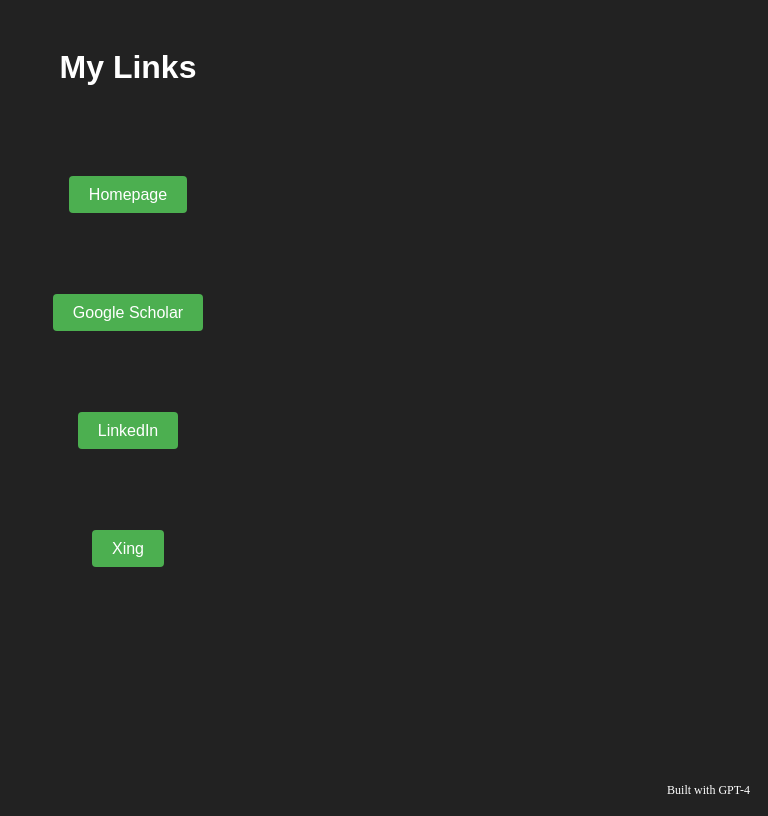
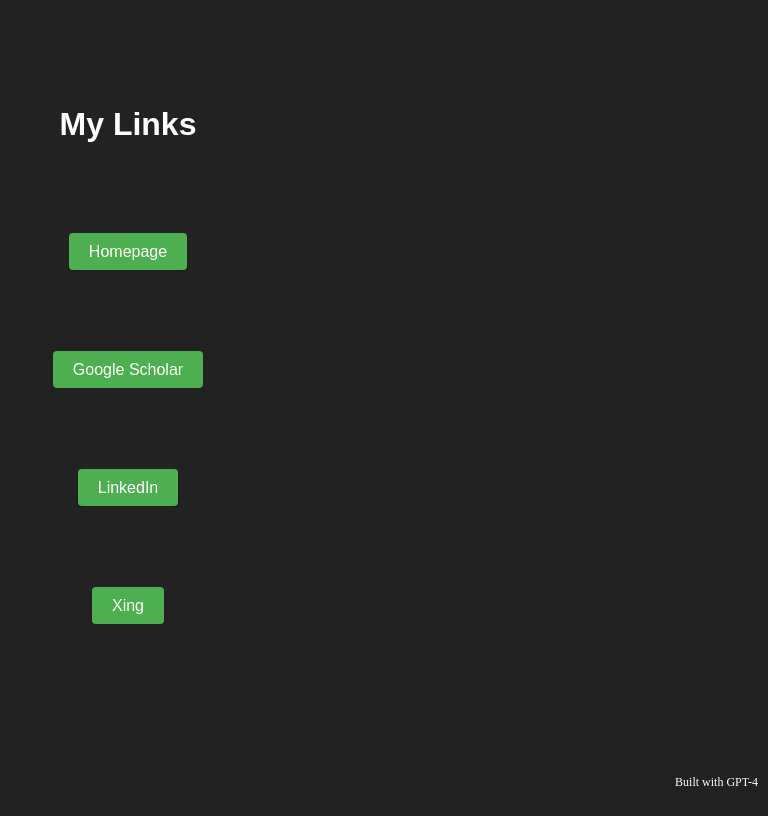
Before and after one commit to MGBsp/MGBsp.github.io, a plain HTML site: page index.html in a window 1280 px wide. Shown: the whole page, without its empty margins (512-1280 px from the left). Drawn offline with Linux system fonts and the light colour scheme.

Commit message:
Update index.html

```diff
--- a/index.html
+++ b/index.html
@@ -4,18 +4,59 @@
     <meta charset="UTF-8">
     <meta name="viewport" content="width=device-width, initial-scale=1.0">
     <title>My Links</title>
+    <style>
+        body {
+            background-color: #222;
+            margin: 0;
+            display: flex;
+            justify-content: center;
+            align-items: center;
+            height: 100vh;
+            position: relative;
+        }
+        #links {
+            text-align: center;
+            font-family: Arial, sans-serif;
+            padding: 20px;
+        }
+        ul {
+            list-style-type: none;
+            padding: 0;
+        }
+        li {
+            margin-bottom: 100px;
+        }
+        a {
+            background-color: #4CAF50;
+            color: white;
+            padding: 10px 20px;
+            text-decoration: none;
+            border-radius: 4px;
+        }
+        h1 {
+            color: #ffffff;
+            margin-bottom: 100px;
+        }
+        .footer {
+            position: absolute;
+            bottom: 10px;
+            right: 10px;
+            color: #ffffff;
+            font-size: 12px;
+        }
+    </style>
 </head>
-<body style="background-color: #222; position: relative; min-height: 100vh;">
-    <div id="links" style="text-align: center; font-family: Arial, sans-serif; padding: 20px;">
-        <h1 style="color: #ffffff; margin-bottom: 100px;">My Links</h1>
-        <ul style="list-style-type: none; padding: 0;">
-            <li style="margin-bottom: 100px;"><a href="https://www.uni-giessen.de/de/fbz/fb02/fb/professuren/bwl/walter/mitarbeiter/mitarbeiter/martin_becker_msc/martin_becker_msc" target="_blank" style="background-color: #4CAF50; color: white; padding: 10px 20px; text-decoration: none; border-radius: 4px;">Homepage</a></li>
-            <li style="margin-bottom: 100px;"><a href="https://scholar.google.de/citations?user=GCeyjukAAAAJ&hl=en&oi=sra" target="_blank" style="background-color: #4CAF50; color: white; padding: 10px 20px; text-decoration: none; border-radius: 4px;">Google Scholar</a></li>
-            <li style="margin-bottom: 100px;"><a href="https://www.linkedin.com/in/mgb49711/" target="_blank" style="background-color: #4CAF50; color: white; padding: 10px 20px; text-decoration: none; border-radius: 4px;">LinkedIn</a></li>
-            <li style="margin-bottom: 100px;"><a href="https://www.xing.com/profile/MartinG_Becker/cv" target="_blank" style="background-color: #4CAF50; color: white; padding: 10px 20px; text-decoration: none; border-radius: 4px;">Xing</a></li>
+<body>
+    <div id="links">
+        <h1>My Links</h1>
+        <ul>
+            <li><a href="https://www.uni-giessen.de/de/fbz/fb02/fb/professuren/bwl/walter/mitarbeiter/mitarbeiter/martin_becker_msc/martin_becker_msc" target="_blank">Homepage</a></li>
+            <li><a href="https://scholar.google.de/citations?user=GCeyjukAAAAJ&hl=en&oi=sra" target="_blank">Google Scholar</a></li>
+            <li><a href="https://www.linkedin.com/in/mgb49711/" target="_blank">LinkedIn</a></li>
+            <li><a href="https://www.xing.com/profile/MartinG_Becker/cv" target="_blank">Xing</a></li>
         </ul>
     </div>
-    <div style="position: absolute; bottom: 10px; right: 10px; color: #ffffff; font-size: 12px;">
+    <div class="footer">
         Built with GPT-4
     </div>
 </body>
```
